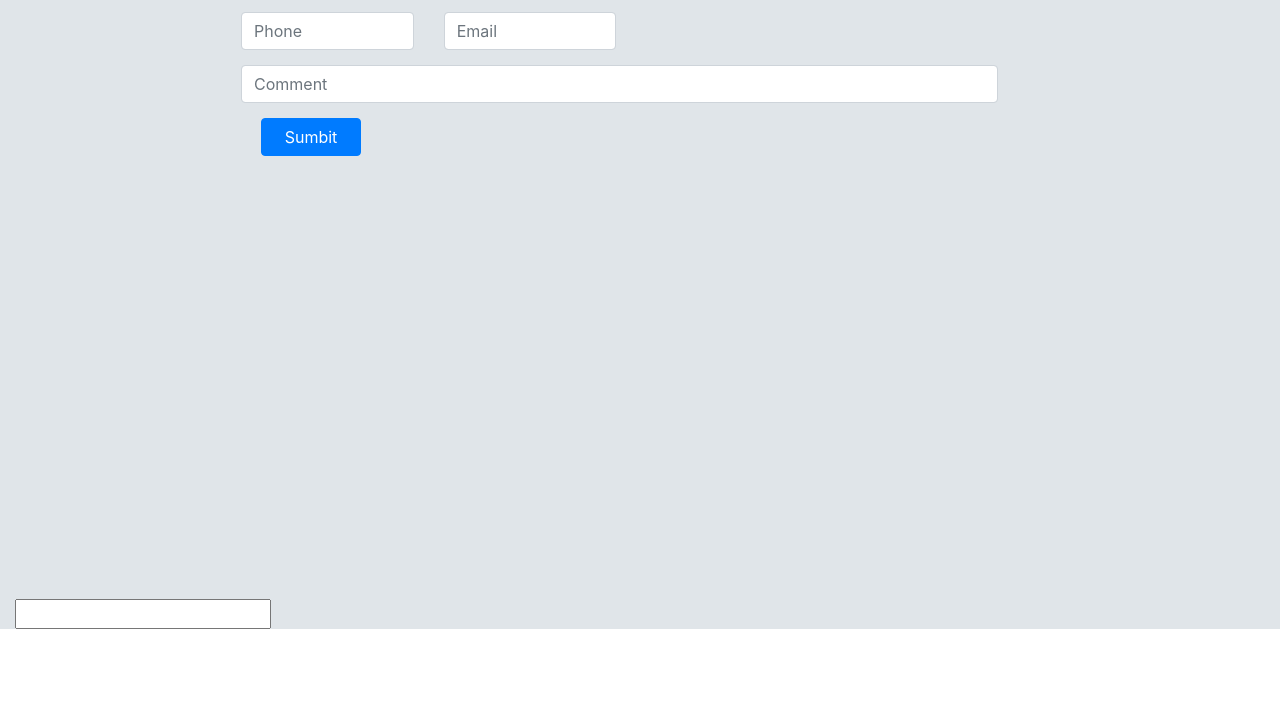
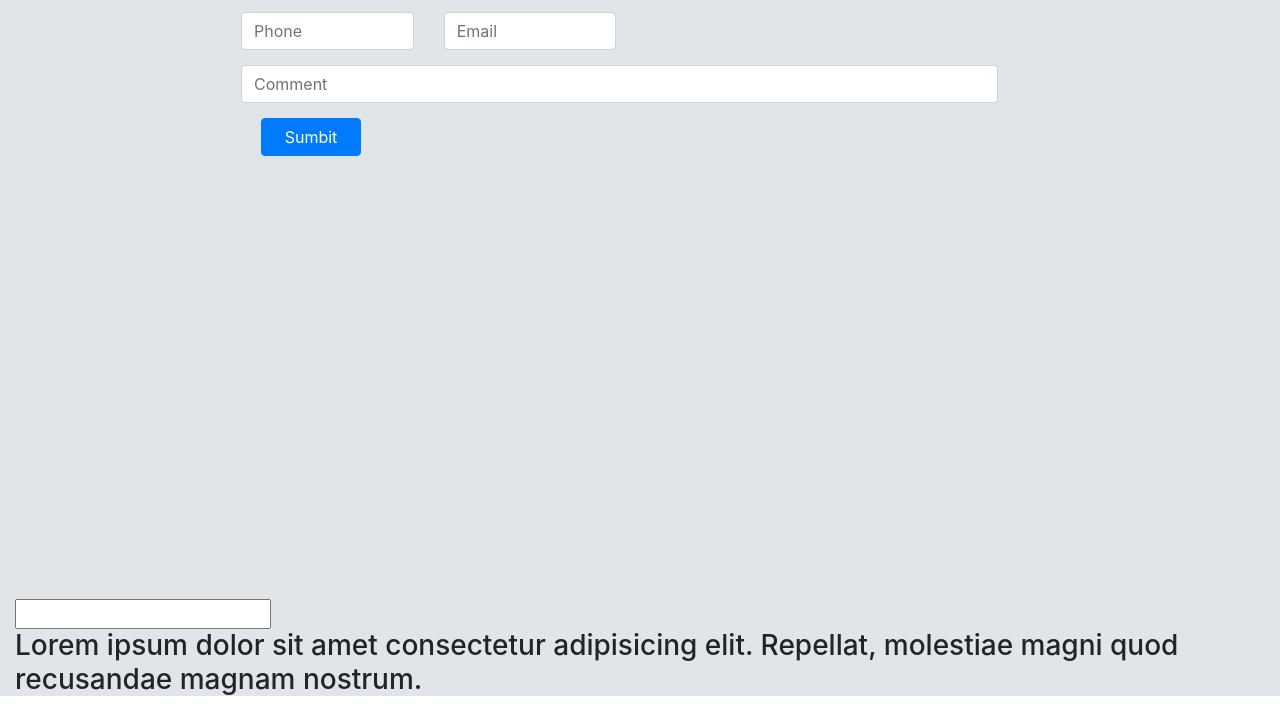
Before and after one commit to khalid-areen/livedemo, a plain HTML site: page index.html in a window 1280 px wide. Shown: the part 207-911 px from the top of the page. Before the commit the page ends 836 px from the top, so only its background shows below. Drawn offline with nearby package versions, Linux system fonts and the light colour scheme.

Commit message:
Update index.html
khalid

```diff
--- a/index.html
+++ b/index.html
@@ -60,6 +60,7 @@
             </div>
         </div>
            <input type="text" name="" id="">
+           <h3>Lorem ipsum dolor sit amet consectetur adipisicing elit. Repellat, molestiae magni quod recusandae magnam nostrum.</h3>
 </div>
 </body>
 </html>
```
